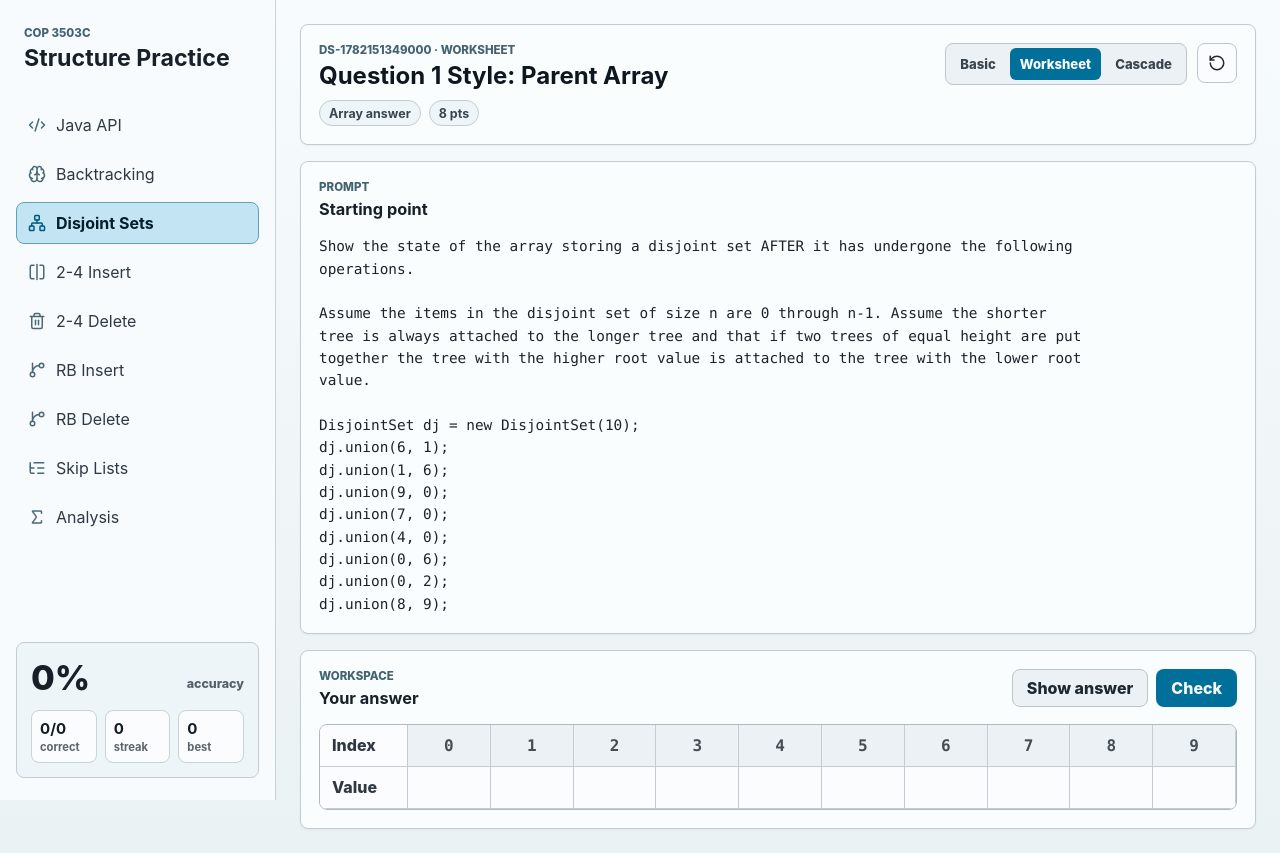
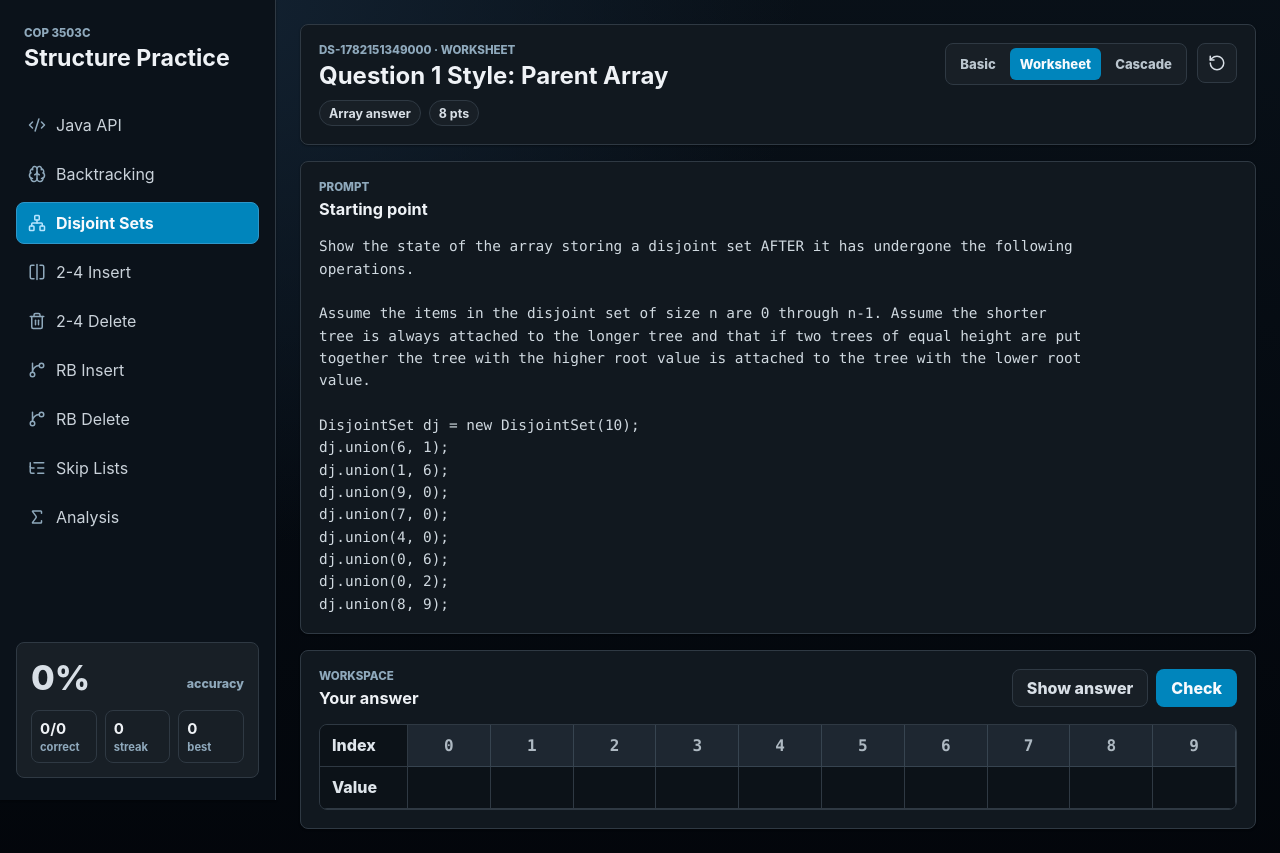
Before and after one commit to StevScripts/disjoint-btree-practice, a React (Vite) app: page / in a window 1280 px wide. Built offline with nearby package versions, Linux system fonts and the light colour scheme.

Commit message:
Add dark mode theme

```diff
--- a/src/styles.css
+++ b/src/styles.css
@@ -1059,6 +1059,247 @@ button.rb-node {
   font-weight: 850;
 }
 
+:root {
+  color-scheme: dark;
+  background: oklch(0.16 0.018 250);
+  color: oklch(0.91 0.012 245);
+}
+
+body {
+  background: oklch(0.16 0.018 250);
+}
+
+.app-shell {
+  background:
+    radial-gradient(circle at 20% 0%, oklch(0.24 0.035 250), transparent 34rem),
+    linear-gradient(180deg, oklch(0.17 0.02 250), oklch(0.12 0.016 250));
+}
+
+.sidebar,
+.topbar,
+.problem-panel,
+.answer-panel,
+.answer-modal {
+  border-color: oklch(0.34 0.022 245);
+  background: oklch(0.205 0.018 250);
+  color: oklch(0.9 0.012 245);
+  box-shadow: 0 1px 2px oklch(0.08 0.012 250 / 0.35);
+}
+
+.sidebar {
+  background: oklch(0.18 0.02 250);
+}
+
+.eyebrow,
+.topic svg,
+.tree-view p,
+.hint,
+.node-caption,
+.empty-node,
+.quiz-part small,
+.expected-quiz span,
+.modal-summary,
+.explanation-list span,
+.builder-palette label,
+.detach-tray span,
+.detach-tray p,
+.stat-primary p,
+.stat-grid span {
+  color: oklch(0.72 0.04 240);
+}
+
+h1,
+h2,
+h3,
+.stat-grid strong,
+.quiz-part span,
+.expected-quiz strong,
+.explanation-list strong {
+  color: oklch(0.96 0.006 245);
+}
+
+.topic {
+  color: oklch(0.86 0.014 245);
+}
+
+.topic:hover {
+  border-color: oklch(0.4 0.035 240);
+  background: oklch(0.25 0.024 250);
+}
+
+.topic.active,
+.scenario.active,
+.primary {
+  background: oklch(0.58 0.13 235);
+  color: oklch(0.985 0.004 245);
+}
+
+.topic.active {
+  border-color: oklch(0.64 0.12 235);
+}
+
+.topic.active svg {
+  color: oklch(0.9 0.06 235);
+}
+
+.stats,
+.stat-grid div,
+.meta-row span,
+.scenario-control,
+.icon-button,
+.secondary,
+.step-toolbar,
+.step-tab,
+.builder-palette,
+.color-toggle,
+.quiz-part,
+.expected-quiz div,
+.explanation-list li,
+.tree-view,
+.tree-canvas,
+.skip-visual,
+.skip-label,
+.letter-grid,
+.array-grid,
+.detach-tray,
+.loose-subtree-preview {
+  border-color: oklch(0.34 0.022 245);
+  background: oklch(0.235 0.018 250);
+  color: oklch(0.9 0.012 245);
+}
+
+.scenario {
+  color: oklch(0.82 0.018 245);
+}
+
+.scenario:hover,
+.secondary:hover,
+.icon-button:hover {
+  border-color: oklch(0.45 0.035 240);
+  background: oklch(0.29 0.024 250);
+}
+
+.primary:hover {
+  background: oklch(0.52 0.13 235);
+}
+
+.array-label,
+.array-cell,
+.array-input,
+.quiz-part input,
+.quiz-part select,
+.builder-palette input {
+  border-color: oklch(0.34 0.022 245);
+  background: oklch(0.18 0.016 250);
+  color: oklch(0.92 0.01 245);
+}
+
+.array-cell.muted,
+.step-tab.active,
+.rb-drop.filled,
+.skip-node.sentinel {
+  border-color: oklch(0.38 0.026 245);
+  background: oklch(0.27 0.022 250);
+  color: oklch(0.78 0.018 245);
+}
+
+.problem-panel pre {
+  color: oklch(0.88 0.014 245);
+}
+
+.trash-drop {
+  border-color: oklch(0.55 0.13 25);
+  background: oklch(0.24 0.045 25);
+  color: oklch(0.84 0.08 25);
+}
+
+.trash-drop:hover {
+  background: oklch(0.3 0.06 25);
+}
+
+.palette-chip,
+.key-chip,
+.tree-node,
+.skip-node {
+  border-color: oklch(0.58 0.09 235);
+  background: oklch(0.36 0.075 240);
+  color: oklch(0.94 0.01 245);
+}
+
+.palette-chip:hover,
+.key-chip:hover {
+  background: oklch(0.42 0.09 240);
+}
+
+.palette-chip.child {
+  border-color: oklch(0.58 0.07 155);
+  background: oklch(0.32 0.07 155);
+  color: oklch(0.92 0.03 155);
+}
+
+.edit-node {
+  border-color: oklch(0.45 0.035 245);
+  background: oklch(0.2 0.018 250);
+}
+
+.tree-lines line {
+  stroke: oklch(0.78 0.018 245);
+}
+
+.rb-node.black,
+.rb-palette-chip.black {
+  border-color: oklch(0.62 0.02 245);
+  background: oklch(0.13 0.014 245);
+  color: oklch(0.96 0.006 245);
+}
+
+.rb-node.red,
+.rb-palette-chip.red {
+  border-color: oklch(0.58 0.16 25);
+  background: oklch(0.48 0.16 25);
+  color: oklch(0.98 0.006 25);
+}
+
+.rb-drop {
+  border-color: oklch(0.52 0.07 225);
+  background: oklch(0.24 0.03 240);
+  color: oklch(0.82 0.04 235);
+}
+
+.color-toggle button {
+  color: oklch(0.8 0.018 245);
+}
+
+.color-toggle button.active {
+  background: oklch(0.38 0.025 245);
+  color: oklch(0.98 0.004 245);
+}
+
+.builder-palette h4,
+.detach-tray strong {
+  color: oklch(0.95 0.008 245);
+}
+
+.result.correct {
+  background: oklch(0.3 0.08 155);
+  color: oklch(0.9 0.08 155);
+}
+
+.result.wrong,
+.parse-error {
+  background: oklch(0.28 0.06 25);
+  color: oklch(0.9 0.075 25);
+}
+
+.modal-backdrop {
+  background: oklch(0.08 0.012 250 / 0.72);
+}
+
+.letter-cell {
+  border-color: oklch(0.34 0.022 245);
+  color: oklch(0.92 0.01 245);
+}
+
 @media (max-width: 1120px) {
   .app-shell {
     grid-template-columns: 232px minmax(0, 1fr);
```
